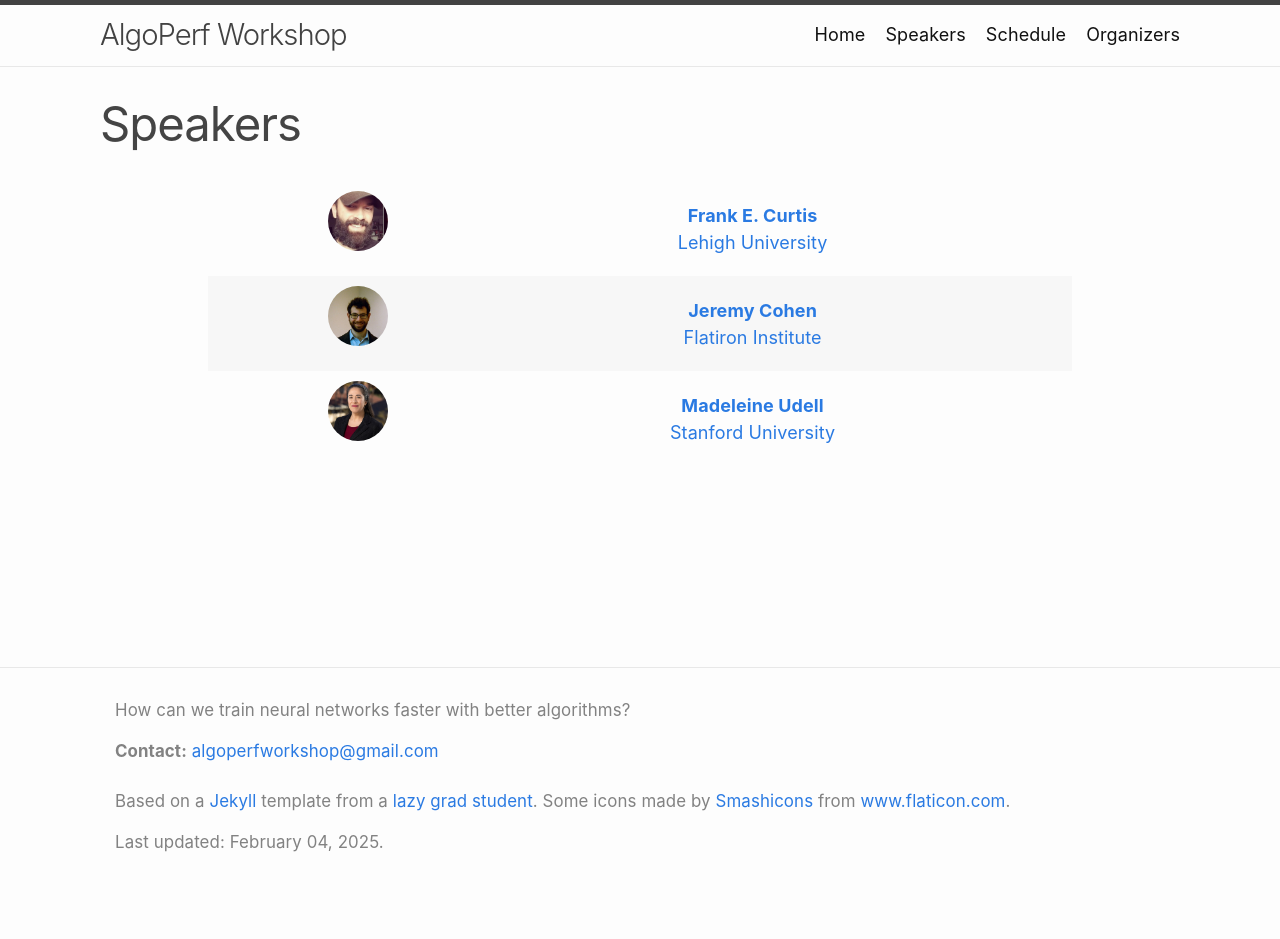
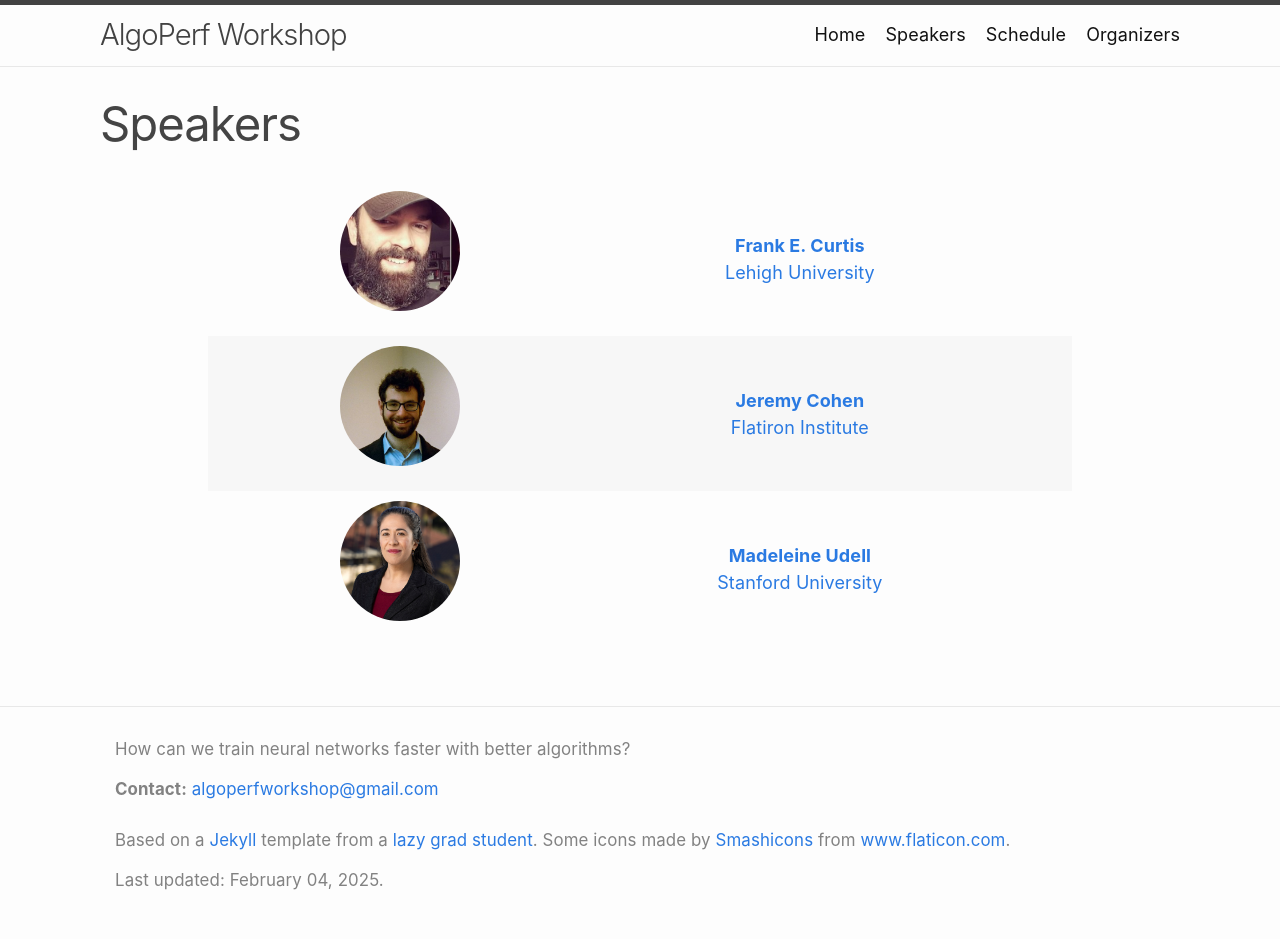
Before and after one commit to AlgoPerf-Workshop/AlgoPerf-Workshop.github.io, a Jekyll site: the page built from docs/speakers.md, in a window 1280 px wide. Built offline with Jekyll 4.4.1, drawn with Linux system fonts in a browser that asks for light colours; before the commit the page ends 900 px from its top, so only the background shows below that.

Commit message:
Stlye tweaks

```diff
--- a/docs/assets/css/workshop.css
+++ b/docs/assets/css/workshop.css
@@ -17,8 +17,8 @@ div.speaker p.speaker-bio {
 }
 
 .people-pic {
-  max-width: 60px;
-  max-height: 60px;
+  max-width: 120px;
+  max-height: 120px;
   border-radius: 50%;
   padding: 0;
 }
@@ -42,13 +42,13 @@ div.speaker p.speaker-bio {
 
 @media (max-width:1000px) {
   div.speaker img.people-pic {
-    max-width: 100px;
-    max-height: 100px;
+    max-width: 120px;
+    max-height: 120px;
   }
 
   .people-pic {
-    max-width: 65px;
-    max-height: 65px;
+    max-width: 120px;
+    max-height: 120px;
   }
 
   .people-name {
```
